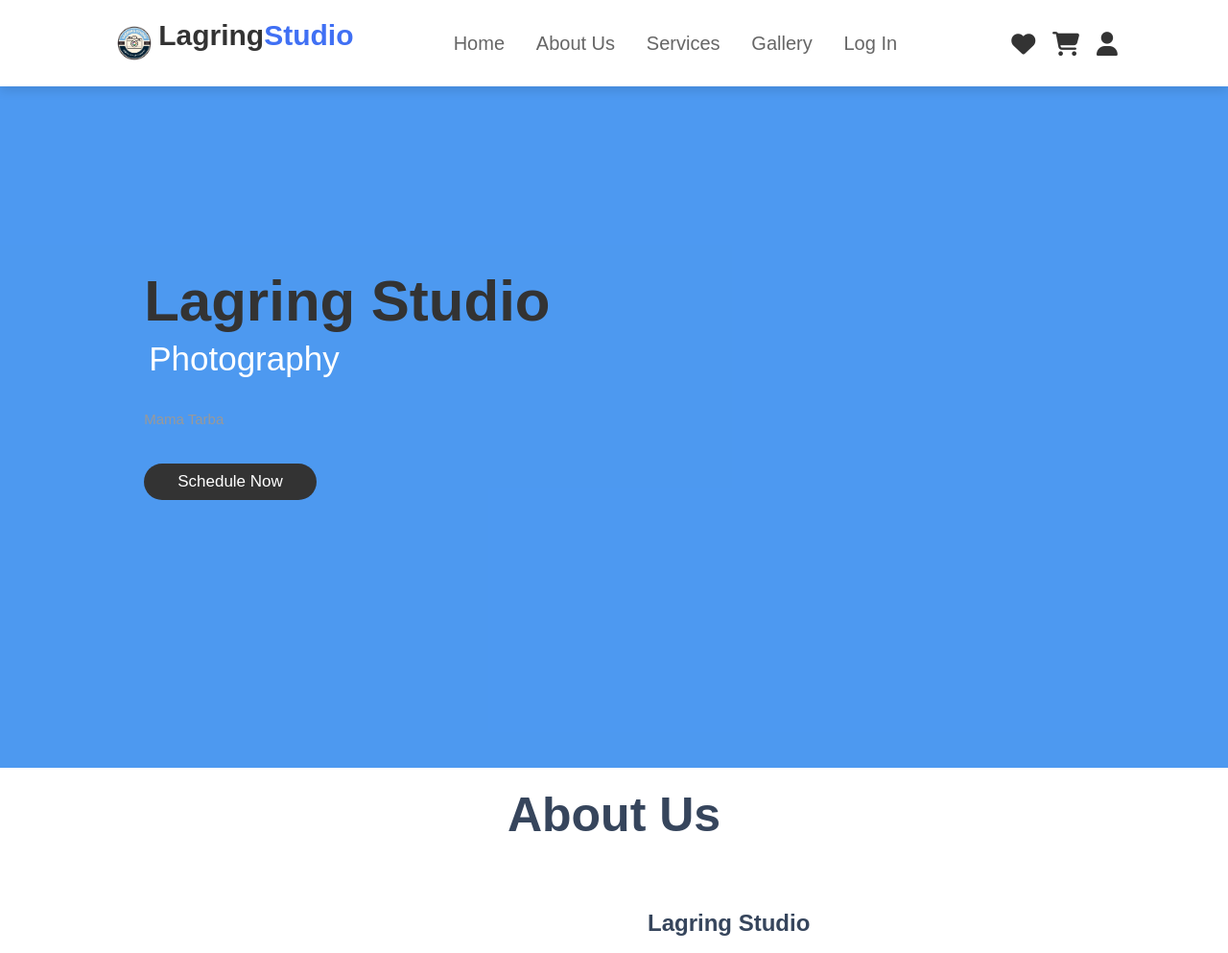
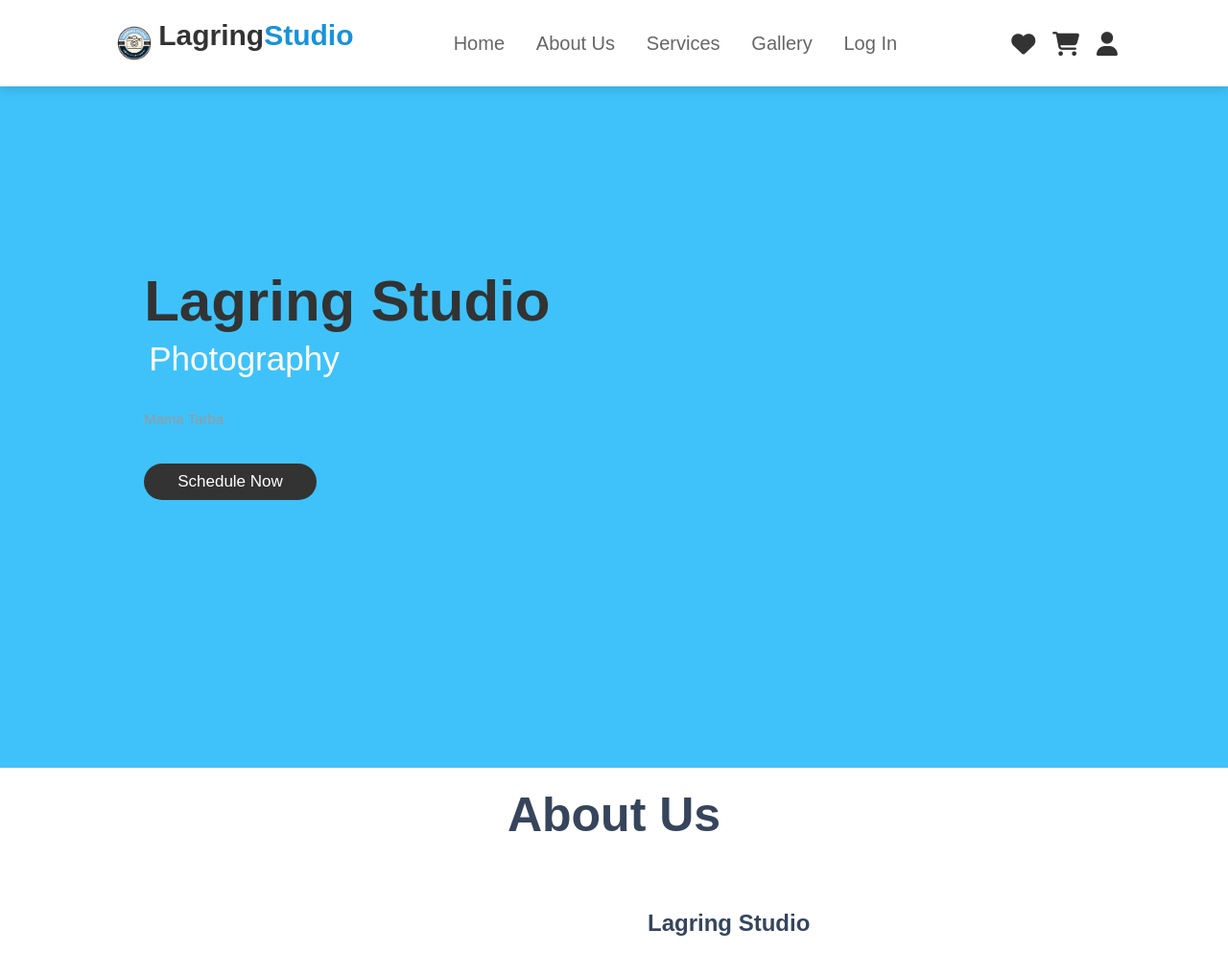
Before and after one commit to PreityAntoinette/Capstone-2, a PHP site: page / in a window 1280 px wide. Shown: the top 993 px of the page at 96% size. Run offline with PHP 8.4, Linux system fonts and the light colour scheme.

Commit message:
nagdagdah ako ng css file

```diff
--- a/assets/css/dashboard.css
+++ b/assets/css/dashboard.css
@@ -7,14 +7,14 @@ nav {
     position: fixed;
     height: 100vh;
     width: 250px;
-    background-color: blue;
+    background-color: var(--light_blue);
     z-index: 10;
 }
 .navActive {
     transform: translateX(-100%);
 }
 .navLinkActive {
-    background-color:blue;
+    background-color: var(--light_blue);
 }
 .navHead {
     padding: 1rem 0.5rem;
--- /dev/null
+++ b/assets/css/design.css
@@ -0,0 +1,12 @@
+:root{
+    --blue1: rgba(36, 175, 242);
+    --blue2: rgba(7, 164, 241);
+    --blue3: rgba(23, 147, 217);
+    --blue4: rgba(4, 127, 204);
+    --light_blue: rgba(63, 194, 250);
+    --dim_blue: rgba(137, 192, 223);
+    --dark_blue: rgba(30, 70, 139);
+    --gray: rgba(208, 216,  227);
+    --dark_gray: rgba(141, 164, 196);
+    --dirty_white: rgba(244, 244, 244);
+}
--- a/assets/css/style.css
+++ b/assets/css/style.css
@@ -1,8 +1,3 @@
-:root{
-    --blue: #4070f4;
-}
-
-
 *{
     margin:0;
     padding: 0;
@@ -35,7 +30,7 @@ section{
 }
 
 .heading span{
-    color: var(--blue);
+    color: var(--blue3);
 }
 
 .btn{
@@ -50,7 +45,7 @@ section{
 }
 
 .btn:hover{
-    background: var(--blue);
+    background: var(--blue3);
 }
 
 header{
@@ -72,7 +67,7 @@ header .logo{
 }
 
 header .logo span{
-    color: var(--blue);
+    color: var(--blue3);
 }
 header .navbar a{
     font-size: 2rem;
@@ -80,7 +75,7 @@ header .navbar a{
     color: #666;
 }
 header .navbar a:hover{
-    color:var(--blue);
+    color:var(--blue3);
 }
 header .icons a{
     font-size: 2.5rem;
@@ -88,7 +83,7 @@ header .icons a{
     margin-left: 1.5rem;
 }
 header .icons a:hover{
-    color:var(--blue);
+    color:var(--blue3);
 }
 header #toggler{
     display: none;
@@ -107,7 +102,7 @@ header .fa-bars{
     display: flex;
     align-items: center;
     min-height: 100vh;
-    background-color: #2a85eed5;
+    background-color: var(--light_blue);
     background-size: cover;
     background-position: center;
 }
--- a/index.php
+++ b/index.php
@@ -12,6 +12,7 @@
 
     <!--custom css file link-->
     <link rel="stylesheet" href="assets/css/style.css">
+    <link rel="stylesheet" href="assets/css/design.css">
     <link rel="stylesheet" href="assets/css/style2.css">
     <link rel="stylesheet" href="assets/css/style3.css">
     <link rel="stylesheet" href="assets/css/lightbox.css">
--- a/user/dashboard.php
+++ b/user/dashboard.php
@@ -8,6 +8,7 @@
         <meta charset="UTF-8" />
         <meta name="viewport" content="width=device-width, initial-scale=1.0" />
         <link rel="stylesheet" href="../assets/css/dashboard.css" />
+        <link rel="stylesheet" href="../assets/css/design.css" />
         <title>Dashboard</title>
     </head>
     <body>
```
